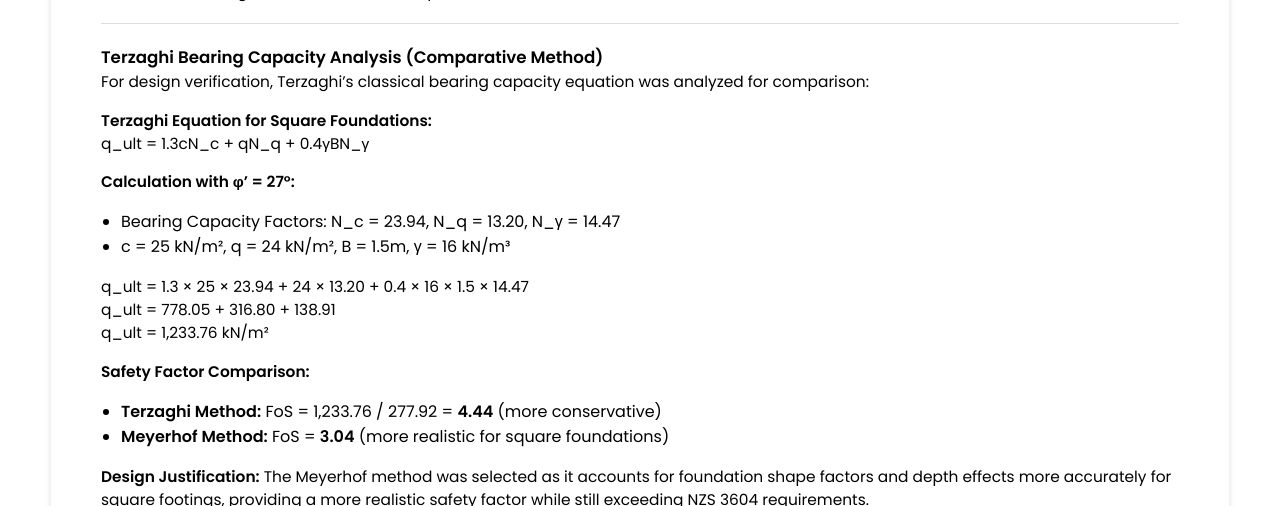
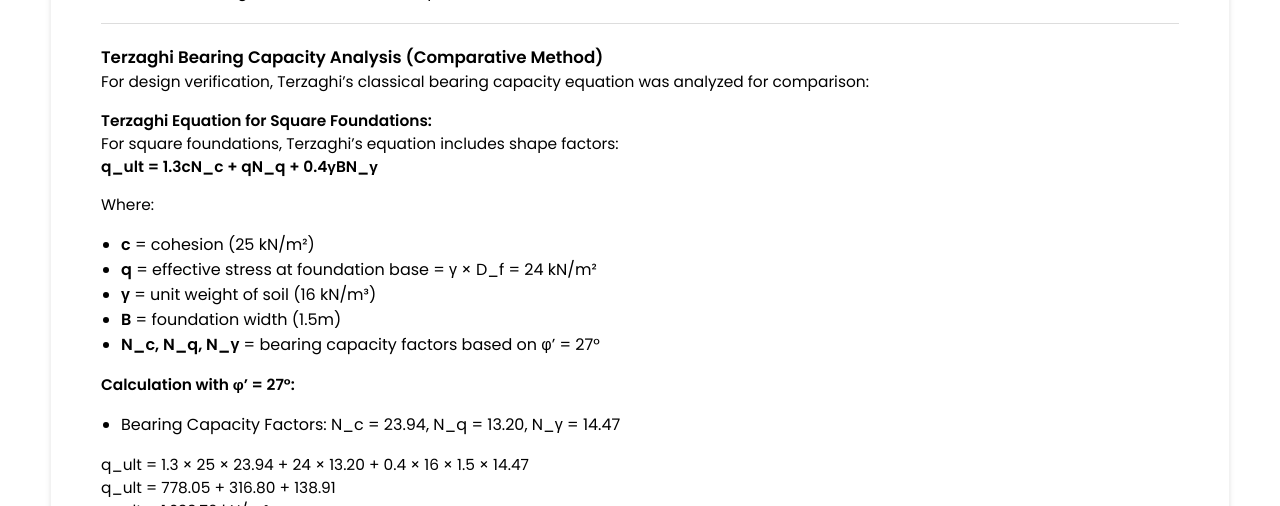
Before and after one commit to imraan11abdullah/imraan11abdullah.github.io, a Jekyll site: the page built from _projects/2025-foundation-engineering-design/2025-foundation-engineering-design.md, in a window 1280 px wide and 1400 px high, scrolled down 2963 px, cut to the strip 127-633 px from the top of the window. Built offline with Jekyll 4.4.1, drawn with Linux system fonts in a browser that asks for light colours; some of the changed text lies outside the part shown.

Commit message:
Update 2025-foundation-engineering-design.md

```diff
--- a/_projects/2025-foundation-engineering-design/2025-foundation-engineering-design.md
+++ b/_projects/2025-foundation-engineering-design/2025-foundation-engineering-design.md
@@ -86,11 +86,18 @@ Using NZS 1170.1 standards:
 For design verification, Terzaghi's classical bearing capacity equation was analyzed for comparison:
 
 **Terzaghi Equation for Square Foundations:**
-q_ult = 1.3cN_c + qN_q + 0.4γBN_γ
+For square foundations, Terzaghi's equation includes shape factors:
+**q_ult = 1.3cN_c + qN_q + 0.4γBN_γ**
+
+Where:
+- **c** = cohesion (25 kN/m²)
+- **q** = effective stress at foundation base = γ × D_f = 24 kN/m²
+- **γ** = unit weight of soil (16 kN/m³)
+- **B** = foundation width (1.5m)
+- **N_c, N_q, N_γ** = bearing capacity factors based on φ' = 27°
 
 **Calculation with φ' = 27°:**
 - Bearing Capacity Factors: N_c = 23.94, N_q = 13.20, N_γ = 14.47
-- c = 25 kN/m², q = 24 kN/m², B = 1.5m, γ = 16 kN/m³
 
 q_ult = 1.3 × 25 × 23.94 + 24 × 13.20 + 0.4 × 16 × 1.5 × 14.47
 q_ult = 778.05 + 316.80 + 138.91
```
Also changed, not shown: other parts of _projects/2025-foundation-engineering-design/2025-foundation-engineering-design.md (+1 -1 lines).
